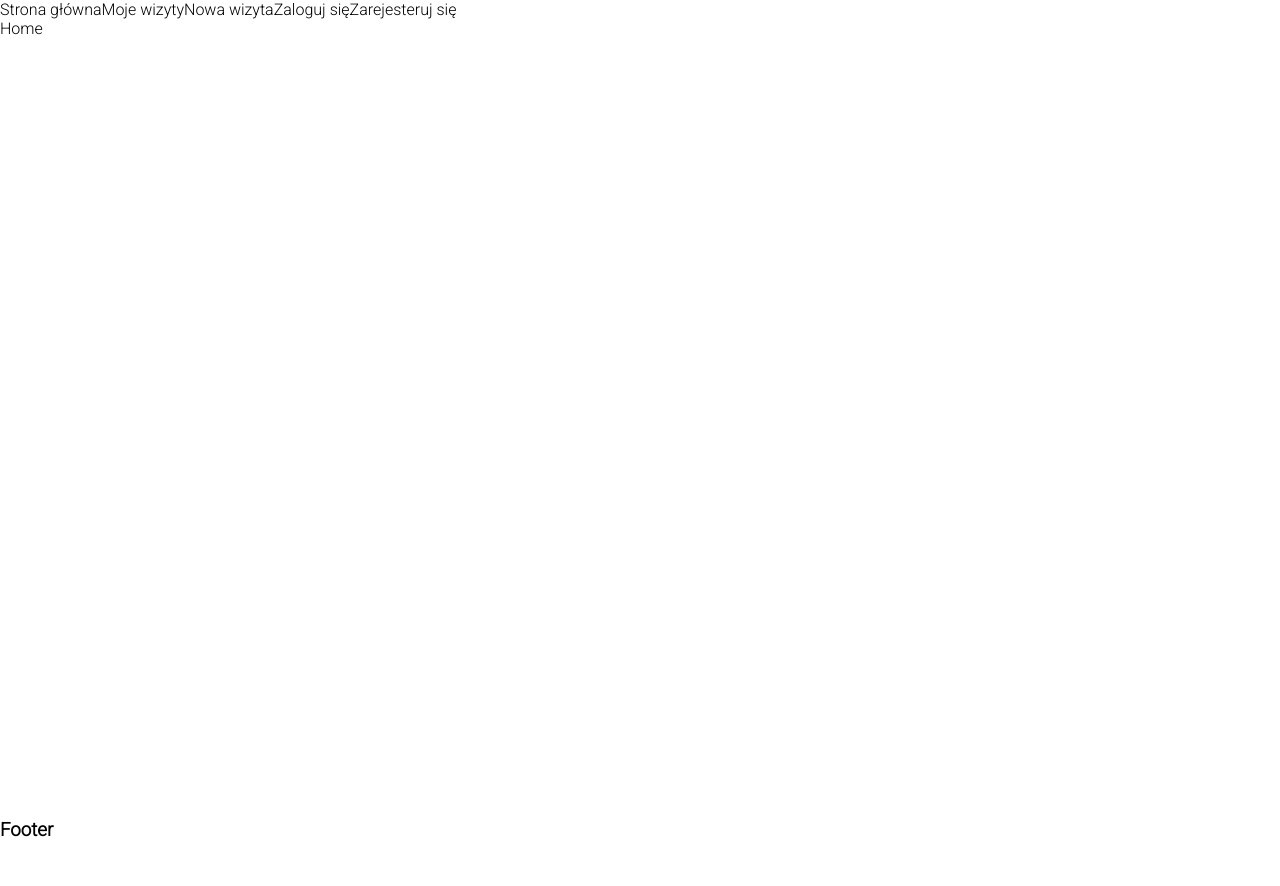
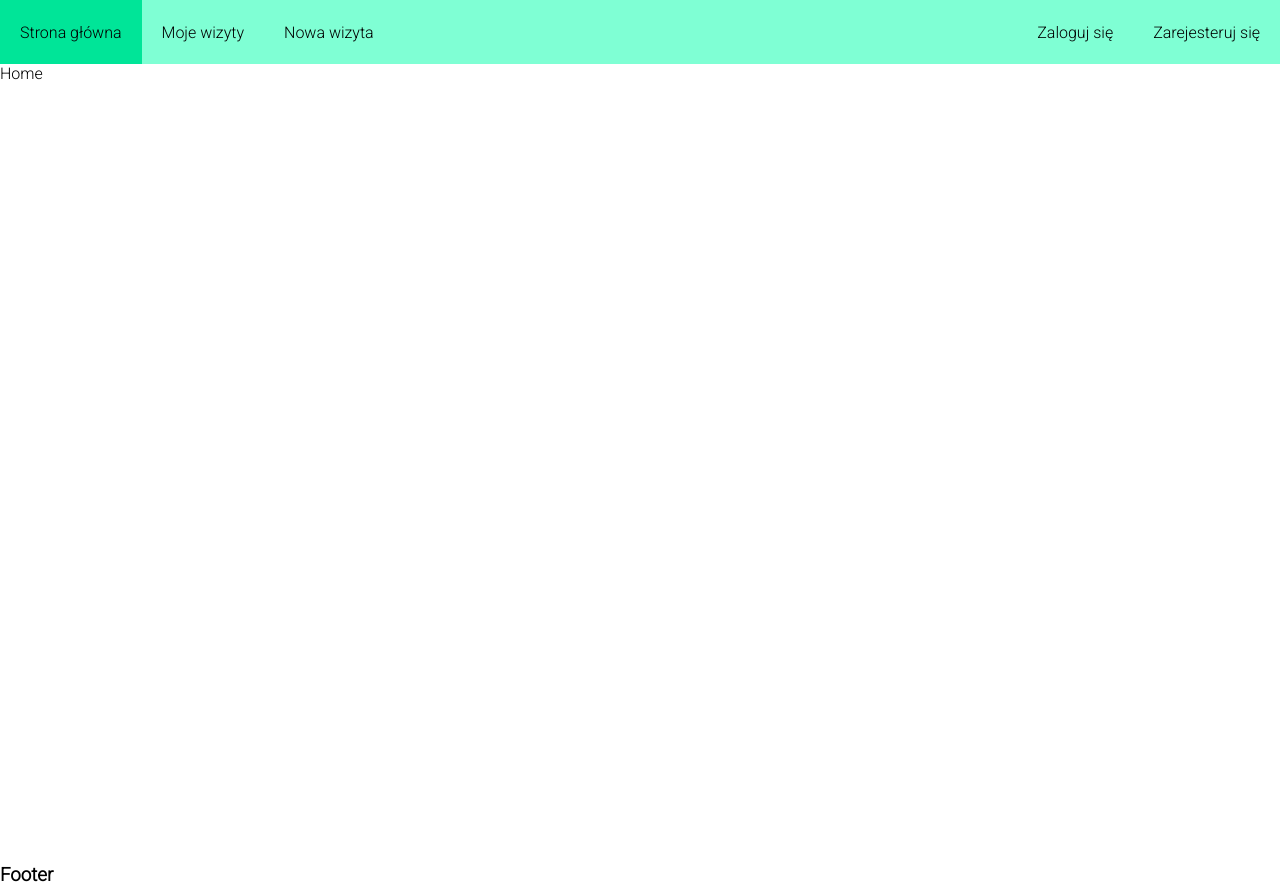
Before and after one commit to michalrusak/Wirtualna-przychodnia, a React (Create React App) app: page / in a window 1280 px wide. Before the commit the page ends 841 px from the top, so only its background shows below. Built offline with nearby package versions, Linux system fonts and the light colour scheme.

Commit message:
Add navbar

```diff
--- a/src/components/appointmentList/AppointmentList.tsx
+++ /dev/null
@@ -1,5 +0,0 @@
-const AppointmentList = () => {
-  return <div>Appointment list</div>;
-};
-
-export default AppointmentList;
--- /dev/null
+++ b/src/components/appointmentsList/AppointmentsList.tsx
@@ -0,0 +1,5 @@
+const AppointmentsList = () => {
+  return <div>Appointment list</div>;
+};
+
+export default AppointmentsList;
--- /dev/null
+++ b/src/components/navbar/Navbar.scss
@@ -0,0 +1,144 @@
+@import "../../styles/main.scss";
+.navbar {
+  display: flex;
+  position: relative;
+  flex-direction: row;
+  justify-content: space-between;
+  background-color: $nav-color;
+  min-height: 40px;
+  height: 8vh;
+  width: 100%;
+  &__button {
+    display: none;
+    position: absolute;
+    top: 50%;
+    right: 10px;
+    height: 35px;
+    width: 45px;
+    transform: translateY(-50%);
+    cursor: pointer;
+    z-index: 99;
+  }
+
+  &__span {
+    display: block;
+    position: absolute;
+    left: 0;
+    width: 100%;
+    height: 8px;
+    background-color: black;
+    transition: top 0.2s 0.2s, bottom 0.2s 0.2s, opacity 0.2s 0.2s,
+      transform 0.2s 0.4s;
+
+    &:nth-child(1) {
+      top: 0;
+    }
+    &:nth-child(2) {
+      top: calc(50% - 4px);
+    }
+    &:nth-child(3) {
+      bottom: 0;
+    }
+
+    &--active:nth-child(1) {
+      top: calc(50% - 4px);
+      transform: rotate(45deg);
+    }
+    &--active:nth-child(2) {
+      opacity: 0;
+    }
+    &--active:nth-child(3) {
+      bottom: calc(50% - 4px);
+      transform: rotate(-45deg);
+    }
+  }
+
+  &__list {
+    display: flex;
+    flex-direction: row;
+    align-items: center;
+    list-style: none;
+    height: 100%;
+  }
+
+  &__list-item {
+    height: 100%;
+  }
+
+  &__navlink {
+    @extend .flex-center;
+    padding: 10px 20px;
+    height: 100%;
+    cursor: pointer;
+    &.active,
+    &.active:hover {
+      background-color: darken($color: $nav-color, $amount: 30%);
+    }
+
+    &:hover {
+      background-color: lighten($color: $nav-color, $amount: 10%);
+    }
+  }
+}
+
+.navbar-mobile {
+  position: absolute;
+  display: none;
+  flex-direction: column;
+  transform: translateX(-300px);
+  transition: transform 0.5s ease-in-out;
+  top: 0;
+  left: 0;
+  height: 100%;
+  width: 300px;
+  max-width: 100%;
+  background-color: $nav-color;
+
+  &--active {
+    transform: translateX(0);
+  }
+
+  &__list {
+    display: flex;
+    flex-direction: column;
+    align-items: center;
+    list-style: none;
+    height: 100%;
+  }
+
+  &__list-item {
+    width: 100%;
+  }
+
+  &__navlink {
+    @extend .flex-center;
+    padding: 10px 20px;
+    height: 100%;
+    width: 100%;
+    cursor: pointer;
+    &.active,
+    &.active:hover {
+      background-color: darken($color: $nav-color, $amount: 30%);
+    }
+
+    &:hover {
+      background-color: lighten($color: $nav-color, $amount: 10%);
+    }
+  }
+}
+
+@media (max-width: map-get($grid-breakpoints, md)) {
+  .navbar {
+    &__button {
+      display: block;
+    }
+
+    &__list {
+      display: none;
+    }
+  }
+
+  .navbar-mobile {
+    display: flex;
+  }
+}
--- a/src/components/navbar/Navbar.tsx
+++ b/src/components/navbar/Navbar.tsx
@@ -1,29 +1,102 @@
 import { NavLink } from "react-router-dom";
 import { RouterEnum } from "../../enums/RouterEnum";
+import "./Navbar.scss";
+import { useState } from "react";
 
 const Navbar = () => {
+  const [isOpen, setIsOpen] = useState(false);
+  const showNavbar = () => {
+    setIsOpen(!isOpen);
+  };
+
   return (
+    <>
       <nav className="navbar">
+        <div className="navbar__button" onClick={showNavbar}>
+          <span
+            className={`navbar__span ${isOpen ? "navbar__span--active" : ""}`}
+          ></span>
+          <span
+            className={`navbar__span ${isOpen ? "navbar__span--active" : ""}`}
+          ></span>
+          <span
+            className={`navbar__span ${isOpen ? "navbar__span--active" : ""}`}
+          ></span>
+        </div>
+        <ul className="navbar__list">
+          <li className="navbar__list-item">
             <NavLink className="navbar__navlink" to={RouterEnum.home}>
               Strona główna
             </NavLink>
-
+          </li>
+          <li className="navbar__list-item">
             <NavLink className="navbar__navlink" to={RouterEnum.appointments}>
               Moje wizyty
             </NavLink>
-
-      <NavLink className="navbar__navlink" to={RouterEnum.newAppointments}>
+          </li>
+          <li className="navbar__list-item">
+            <NavLink
+              className="navbar__navlink"
+              to={RouterEnum.newAppointments}
+            >
               Nowa wizyta
             </NavLink>
-
+          </li>
+        </ul>
+        <ul className="navbar__list">
+          <li className="navbar__list-item">
             <NavLink className="navbar__navlink" to={RouterEnum.login}>
               Zaloguj się
             </NavLink>
-
+          </li>
+          <li className="navbar__list-item">
             <NavLink className="navbar__navlink" to={RouterEnum.register}>
               Zarejesteruj się
             </NavLink>
+          </li>
+        </ul>
       </nav>
+
+      <nav className={`navbar-mobile ${isOpen ? "navbar-mobile--active" : ""}`}>
+        <ul className="navbar-mobile__list">
+          <li className="navbar-mobile__list-item">
+            <NavLink className="navbar-mobile__navlink" to={RouterEnum.home}>
+              Strona główna
+            </NavLink>
+          </li>
+          <li className="navbar-mobile__list-item">
+            <NavLink
+              className="navbar-mobile__navlink"
+              to={RouterEnum.appointments}
+            >
+              Moje wizyty
+            </NavLink>
+          </li>
+          <li className="navbar-mobile__list-item">
+            <NavLink
+              className="navbar-mobile__navlink"
+              to={RouterEnum.newAppointments}
+            >
+              Nowa wizyta
+            </NavLink>
+          </li>
+
+          <li className="navbar-mobile__list-item">
+            <NavLink className="navbar-mobile__navlink" to={RouterEnum.login}>
+              Zaloguj się
+            </NavLink>
+          </li>
+          <li className="navbar-mobile__list-item">
+            <NavLink
+              className="navbar-mobile__navlink"
+              to={RouterEnum.register}
+            >
+              Zarejesteruj się
+            </NavLink>
+          </li>
+        </ul>
+      </nav>
+    </>
   );
 };
 
--- a/src/styles/utils/_extends.scss
+++ b/src/styles/utils/_extends.scss
@@ -0,0 +1,5 @@
+.flex-center {
+  display: flex;
+  justify-content: center;
+  align-items: center;
+}
--- a/src/styles/utils/_mixins.scss
+++ b/src/styles/utils/_mixins.scss
@@ -0,0 +1,14 @@
+@mixin button($color, $bgc) {
+  font-size: 1.2em;
+  color: $color;
+  background-color: $bgc;
+  padding: 10px 20px;
+  border-radius: 2px;
+  border: 1px solid black;
+  cursor: pointer;
+
+  &:hover {
+    background-color: darken($color: $bgc, $amount: 10);
+    color: darken($color: $color, $amount: 10);
+  }
+}
--- a/src/styles/utils/_variables.scss
+++ b/src/styles/utils/_variables.scss
@@ -2,3 +2,14 @@ $font-size-basic: 16px;
 $color-font-black: black;
 $color-font-white: white;
 $color-font-gray: rgb(226, 207, 207);
+
+$nav-color: aquamarine;
+
+$grid-breakpoints: (
+  xs: 0,
+  sm: 576px,
+  md: 768px,
+  lg: 992px,
+  xl: 1200px,
+  xxl: 1400px,
+);
```
Lines whose indentation alone changed are shown as unchanged.
